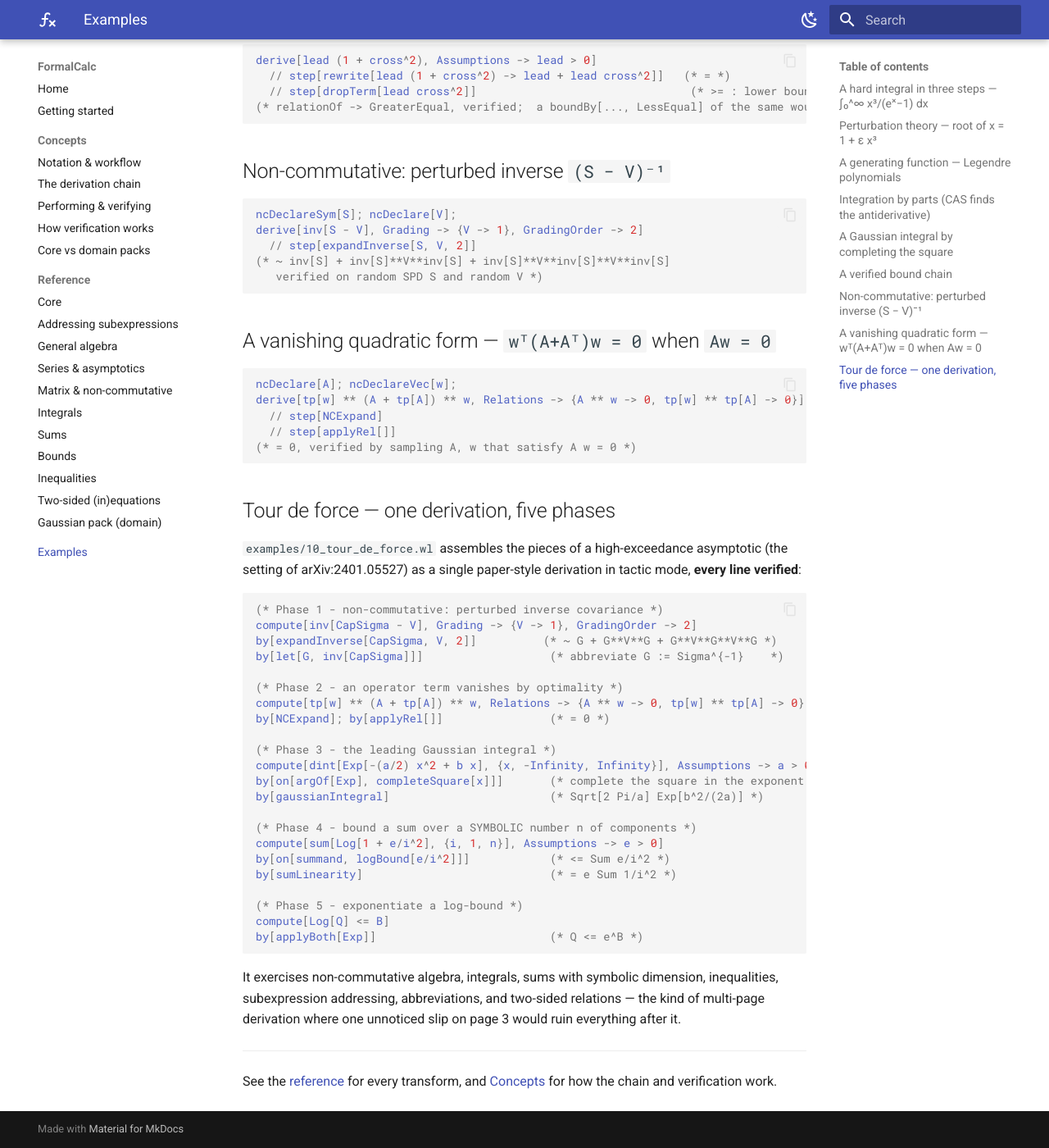
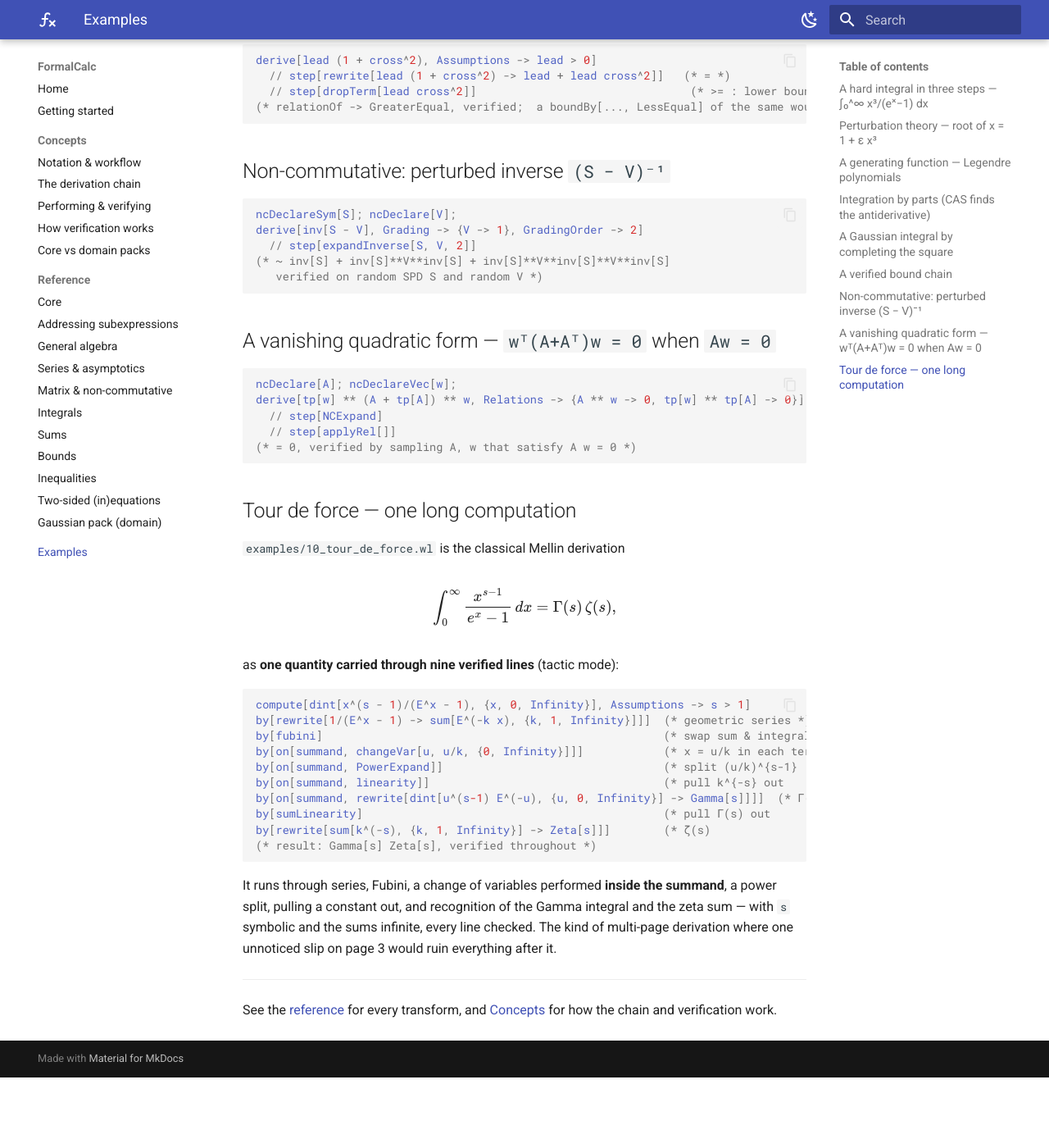
Before and after one commit to ievlevpn/calculemus, an MkDocs documentation site: the page built from docs/examples.md, in a window 1280 px wide and 1400 px high, scrolled down 1587 px. Shown: the whole window at 82% size. Built offline with MkDocs 1.6.1 and Material for MkDocs 9.7.7, drawn with Linux system fonts in a browser that asks for light colours; after the commit the page ends 2901 px from its top, so only the background shows below that.

Commit message:
docs: tour de force is now one long Mellin computation
Co-Authored-By: Claude Opus 4.8 (1M context) <noreply@anthropic.com>

````diff
--- a/docs/examples.md
+++ b/docs/examples.md
@@ -96,41 +96,34 @@ derive[tp[w] ** (A + tp[A]) ** w, Relations -> {A ** w -> 0, tp[w] ** tp[A] -> 0
 (* = 0, verified by sampling A, w that satisfy A w = 0 *)
 ```
 
-## Tour de force — one derivation, five phases
+## Tour de force — one long computation
 
-`examples/10_tour_de_force.wl` assembles the pieces of a high-exceedance
-asymptotic (the setting of arXiv:2401.05527) as a single paper-style derivation
-in tactic mode, **every line verified**:
+`examples/10_tour_de_force.wl` is the classical Mellin derivation
+
+\[
+\int_0^\infty \frac{x^{s-1}}{e^x - 1}\,dx = \Gamma(s)\,\zeta(s),
+\]
+
+as **one quantity carried through nine verified lines** (tactic mode):
 
 ```mathematica
-(* Phase 1 - non-commutative: perturbed inverse covariance *)
-compute[inv[CapSigma - V], Grading -> {V -> 1}, GradingOrder -> 2]
-by[expandInverse[CapSigma, V, 2]]          (* ~ G + G**V**G + G**V**G**V**G *)
-by[let[G, inv[CapSigma]]]                   (* abbreviate G := Sigma^{-1}    *)
-
-(* Phase 2 - an operator term vanishes by optimality *)
-compute[tp[w] ** (A + tp[A]) ** w, Relations -> {A ** w -> 0, tp[w] ** tp[A] -> 0}]
-by[NCExpand]; by[applyRel[]]                (* = 0 *)
-
-(* Phase 3 - the leading Gaussian integral *)
-compute[dint[Exp[-(a/2) x^2 + b x], {x, -Infinity, Infinity}], Assumptions -> a > 0]
-by[on[argOf[Exp], completeSquare[x]]]       (* complete the square in the exponent *)
-by[gaussianIntegral]                        (* Sqrt[2 Pi/a] Exp[b^2/(2a)] *)
-
-(* Phase 4 - bound a sum over a SYMBOLIC number n of components *)
-compute[sum[Log[1 + e/i^2], {i, 1, n}], Assumptions -> e > 0]
-by[on[summand, logBound[e/i^2]]]            (* <= Sum e/i^2 *)
-by[sumLinearity]                            (* = e Sum 1/i^2 *)
-
-(* Phase 5 - exponentiate a log-bound *)
-compute[Log[Q] <= B]
-by[applyBoth[Exp]]                          (* Q <= e^B *)
+compute[dint[x^(s - 1)/(E^x - 1), {x, 0, Infinity}], Assumptions -> s > 1]
+by[rewrite[1/(E^x - 1) -> sum[E^(-k x), {k, 1, Infinity}]]]  (* geometric series *)
+by[fubini]                                                   (* swap sum & integral *)
+by[on[summand, changeVar[u, u/k, {0, Infinity}]]]            (* x = u/k in each term *)
+by[on[summand, PowerExpand]]                                 (* split (u/k)^{s-1}   *)
+by[on[summand, linearity]]                                   (* pull k^{-s} out     *)
+by[on[summand, rewrite[dint[u^(s-1) E^(-u), {u, 0, Infinity}] -> Gamma[s]]]]  (* Γ(s) *)
+by[sumLinearity]                                             (* pull Γ(s) out       *)
+by[rewrite[sum[k^(-s), {k, 1, Infinity}] -> Zeta[s]]]        (* ζ(s)                *)
+(* result: Gamma[s] Zeta[s], verified throughout *)
 ```
 
-It exercises non-commutative algebra, integrals, sums with symbolic dimension,
-inequalities, subexpression addressing, abbreviations, and two-sided relations —
-the kind of multi-page derivation where one unnoticed slip on page 3 would ruin
-everything after it.
+It runs through series, Fubini, a change of variables performed **inside the
+summand**, a power split, pulling a constant out, and recognition of the Gamma
+integral and the zeta sum — with `s` symbolic and the sums infinite, every line
+checked. The kind of multi-page derivation where one unnoticed slip on page 3
+would ruin everything after it.
 
 ---
 
````
Also changed, not shown: examples/README.md (+1 -1 lines).
